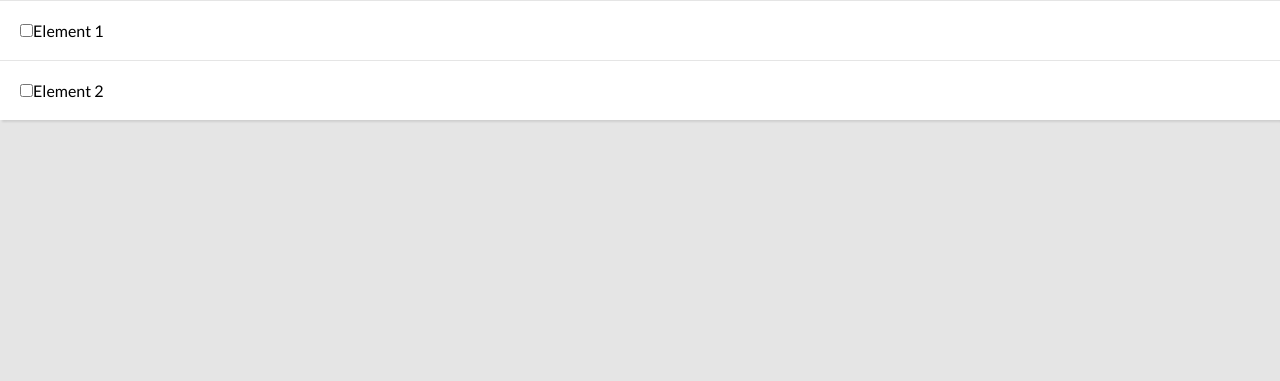
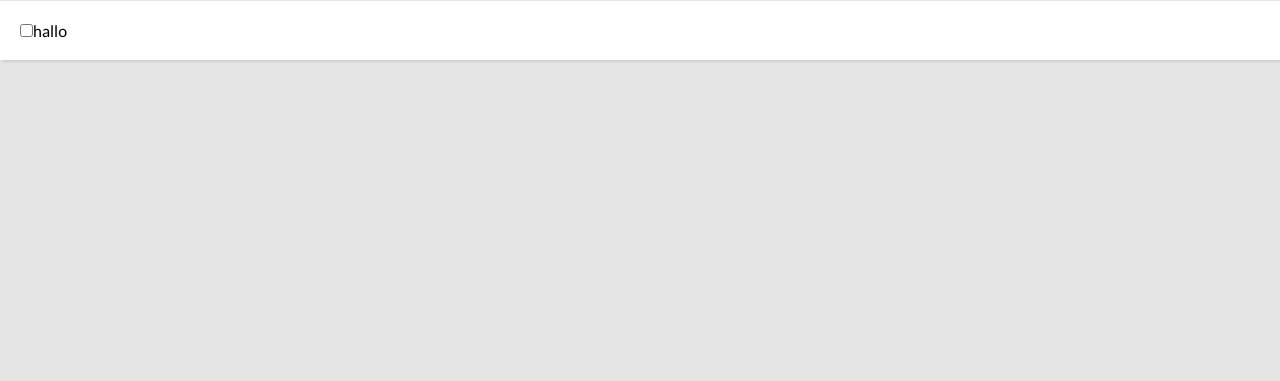
Before and after one commit to JANKEE92PL/shopping_list, a Django app: page /mylist/ in a window 1280 px wide. Shown: the part 39-420 px from the top of the page. Run offline with Django 4.2, Linux system fonts and the light colour scheme; data comes from the database, SQL or seed files in the repository.

Commit message:
all_items done

```diff
--- a/mylist/templates/shopping_list.html
+++ b/mylist/templates/shopping_list.html
@@ -61,12 +61,13 @@
     <header>
         <h1>Einkaufsliste</h1>
     </header>
-    <div class="list-item">
-        <input type="checkbox" name="" id="">Element 1
-    </div>
-    <div class="list-item">
-        <input type="checkbox" name="" id="">Element 2
-    </div>
+
+    {% for row in all_items %}
+        <div class="list-item">
+            <input type="checkbox" name="" id=""> {{ row.name }}
+        </div>
+    {% endfor %}
+
 
     <button onclick="addItem()">+</button>
 
@@ -76,7 +77,7 @@
             let token = '{{csrf_token}}';
             let formData = new FormData();
             formData.append('itemName', itemName);
-            formData.append('csrfmiddlewaretoken', token );
+            formData.append('csrfmiddlewaretoken', token);
 
             fetch('/mylist/', {
                 method: 'POST',
--- a/mylist/views.py
+++ b/mylist/views.py
@@ -1,4 +1,3 @@
-from unicodedata import name
 from django.shortcuts import render
 from .models import ShoppingItem
 
@@ -8,4 +7,5 @@
     if request.method == 'POST':
         print('Received data:' , request.POST['itemName'])
         ShoppingItem.objects.create(name= request.POST['itemName'])
-    return render(request, 'shopping_list.html')
+    all_items = ShoppingItem.objects.all()
+    return render(request, 'shopping_list.html', {'all_items': all_items})
```
